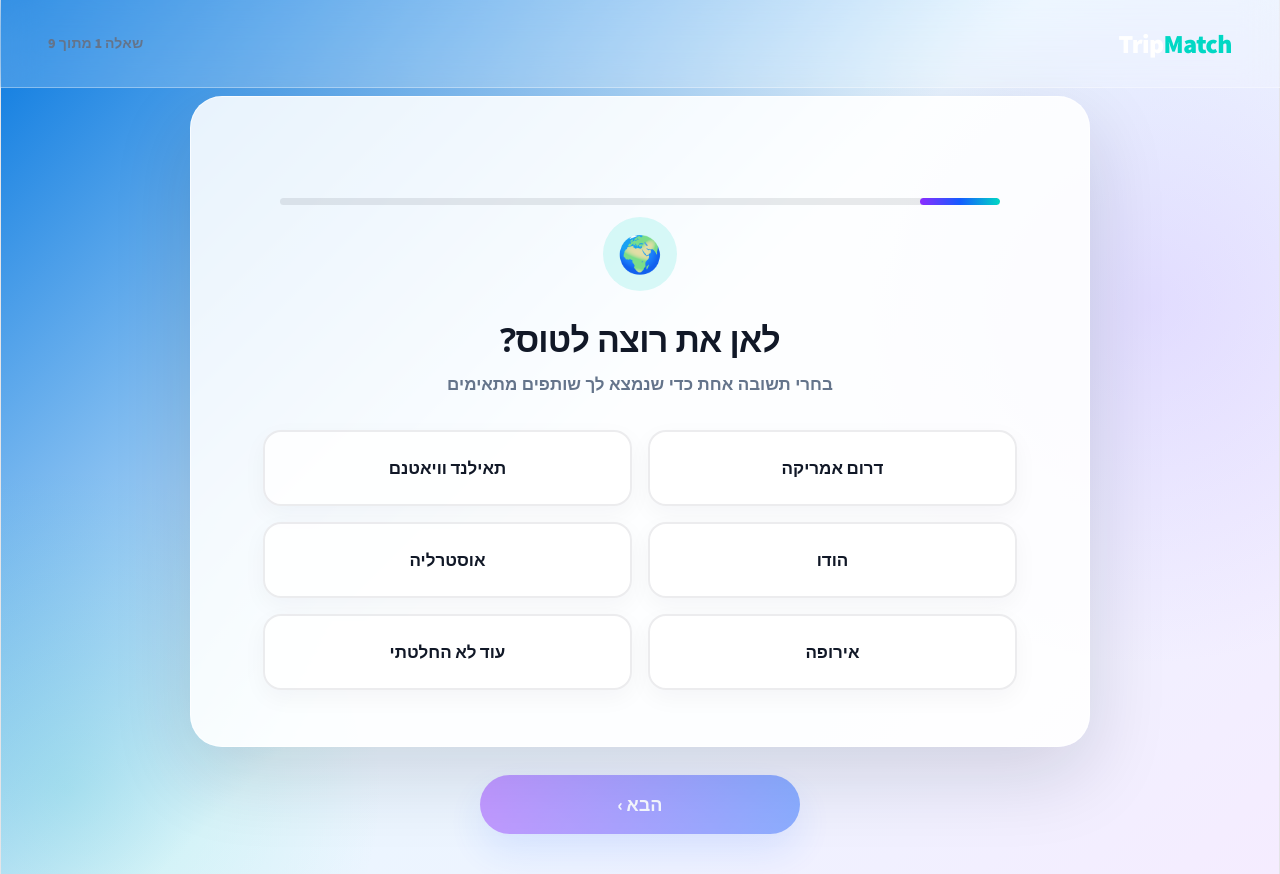
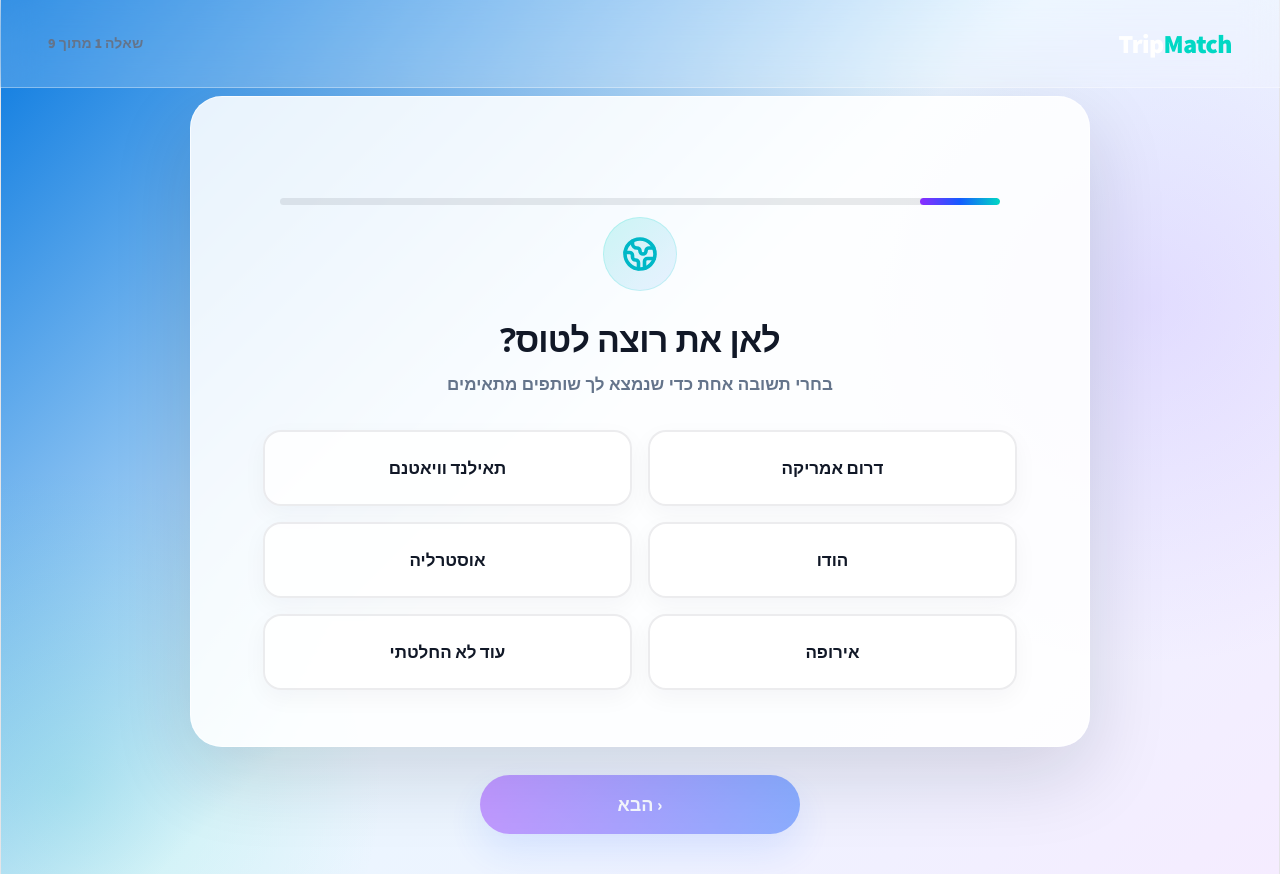
Before and after one commit to liadagon/TripMatch, a React (Vite) app: page /questionnaire in a window 1280 px wide. Built offline with nearby package versions, Linux system fonts and the light colour scheme.

Commit message:
Add clean icons to questionnaire

```diff
--- a/package.json
+++ b/package.json
@@ -10,6 +10,7 @@
     "preview": "vite preview"
   },
   "dependencies": {
+    "lucide-react": "^1.17.0",
     "react": "^19.2.6",
     "react-dom": "^19.2.6",
     "react-router-dom": "^7.15.1"
--- a/src/pages/Questionnaire.css
+++ b/src/pages/Questionnaire.css
@@ -16,7 +16,6 @@
 .questionnaire-shell {
   width: 100%;
   max-width: 900px;
-  min-height: auto;
   display: flex;
   flex-direction: column;
   position: relative;
@@ -97,15 +96,20 @@
   text-align: center;
 }
 
-.questionnaire-emoji {
+.questionnaire-icon {
   width: 74px;
   height: 74px;
   margin: 0 auto 26px;
   border-radius: 50%;
   display: grid;
   place-items: center;
-  background: rgba(0, 216, 196, 0.14);
-  font-size: 36px;
+  color: #00b8c7;
+  background: linear-gradient(
+    135deg,
+    rgba(0, 216, 196, 0.18),
+    rgba(20, 92, 255, 0.08)
+  );
+  box-shadow: inset 0 0 0 1px rgba(0, 216, 196, 0.16);
 }
 
 .questionnaire-question-text {
@@ -157,7 +161,11 @@
 }
 
 .questionnaire-answer.selected {
-  background: linear-gradient(135deg, rgba(0, 216, 196, 0.14), rgba(139, 44, 255, 0.12));
+  background: linear-gradient(
+    135deg,
+    rgba(0, 216, 196, 0.14),
+    rgba(139, 44, 255, 0.12)
+  );
   color: #111827;
   border-color: #145cff;
   box-shadow: 0 14px 30px rgba(20, 92, 255, 0.16);
--- a/src/pages/Questionnaire.jsx
+++ b/src/pages/Questionnaire.jsx
@@ -1,50 +1,61 @@
 import { useState } from "react";
 import { useNavigate } from "react-router-dom";
+import {
+  Globe2,
+  CalendarDays,
+  Wallet,
+  Backpack,
+  Map,
+  Hotel,
+  Users,
+  Sparkles,
+  TriangleAlert,
+} from "lucide-react";
 import "./Questionnaire.css";
 
 const questions = [
   {
-    emoji: "🌍",
+    icon: Globe2,
     text: "לאן את רוצה לטוס?",
     answers: ["דרום אמריקה", "תאילנד וויאטנם", "הודו", "אוסטרליה", "אירופה", "עוד לא החלטתי"],
   },
   {
-    emoji: "📅",
+    icon: CalendarDays,
     text: "מתי את מתכננת לצאת?",
     answers: ["בעוד חודש או חודשיים", "בעוד חצי שנה", "בתחילת הקיץ", "סוף הקיץ", "חורף", "גמיש לגמרי"],
   },
   {
-    emoji: "💰",
+    icon: Wallet,
     text: "מה התקציב שלך לטיול?",
     answers: ["חסכוני", "בינוני", "נוח", "גמיש, תלוי בחוויה"],
   },
   {
-    emoji: "🎒",
+    icon: Backpack,
     text: "איזה סגנון טיול הכי מתאים לך?",
     answers: ["תרמילאות ואורח חיים מקומי", "טרקים והרפתקאות טבע", "סיורים תרבותיים וערים", "חוף ים ומנוחה", "שילוב של הכול"],
   },
   {
-    emoji: "🗺️",
+    icon: Map,
     text: "כמה חשוב לך לתכנן מראש?",
     answers: ["אני חייבת הכול מתוכנן", "אוהבת מסגרת בסיסית", "מינימום תכנון", "ממש ספונטנית"],
   },
   {
-    emoji: "🏨",
+    icon: Hotel,
     text: "איזה סוג לינה מועדף עלייך?",
     answers: ["הוסטל", "Airbnb או דירה משותפת", "בית מלון סביר", "אוהל וקמפינג", "תלוי ביעד ובתקציב"],
   },
   {
-    emoji: "🤝",
+    icon: Users,
     text: "את מחפשת שותף לכל הטיול או רק לחלק?",
     answers: ["לכל הטיול", "רק לחלק מהמסלול", "גמישה, נראה איך זה מסתדר"],
   },
   {
-    emoji: "💡",
+    icon: Sparkles,
     text: "מה הכי חשוב לך בשותף לטיול?",
     answers: ["תאימות לסגנון נסיעה", "אמינות ואחריות", "כימיה אישית טובה", "גמישות ורוח טובה", "כולם חשובים"],
   },
   {
-    emoji: "⚠️",
+    icon: TriangleAlert,
     text: "מה יכול להרוס לך טיול משותף?",
     answers: ["חוסר גמישות", "בזבזנות או קמצנות קיצונית", "חוסר כבוד לגבולות", "מריבות על החלטות קטנות", "לוח זמנים לא מסונכרן"],
   },
@@ -58,6 +69,7 @@ export default function Questionnaire() {
   );
 
   const question = questions[currentQuestion];
+  const Icon = question.icon;
   const isLastQuestion = currentQuestion === questions.length - 1;
   const hasSelectedAnswer = selectedAnswers[currentQuestion] !== null;
   const progress = ((currentQuestion + 1) / questions.length) * 100;
@@ -108,7 +120,9 @@ export default function Questionnaire() {
 
         <main className="questionnaire-content">
           <section className="questionnaire-card">
-            <div className="questionnaire-emoji">{question.emoji}</div>
+            <div className="questionnaire-icon">
+              <Icon size={36} strokeWidth={2.4} />
+            </div>
 
             <h1 className="questionnaire-question-text">{question.text}</h1>
 
@@ -133,7 +147,7 @@ export default function Questionnaire() {
         <div className="questionnaire-nav-row">
           {currentQuestion > 0 && (
             <button className="questionnaire-back-btn" onClick={goBack}>
-              ‹ אחורה
+              אחורה ›
             </button>
           )}
 
@@ -147,7 +161,7 @@ export default function Questionnaire() {
             }
             onClick={goNext}
           >
-            {isLastQuestion ? "מצאי התאמות ✨" : "הבא ›"}
+            {isLastQuestion ? "מצאי התאמות ✨" : "‹ הבא"}
           </button>
         </div>
       </div>
```
Also changed, not shown: 1 other file (tests, documents, lock files or other folders).
